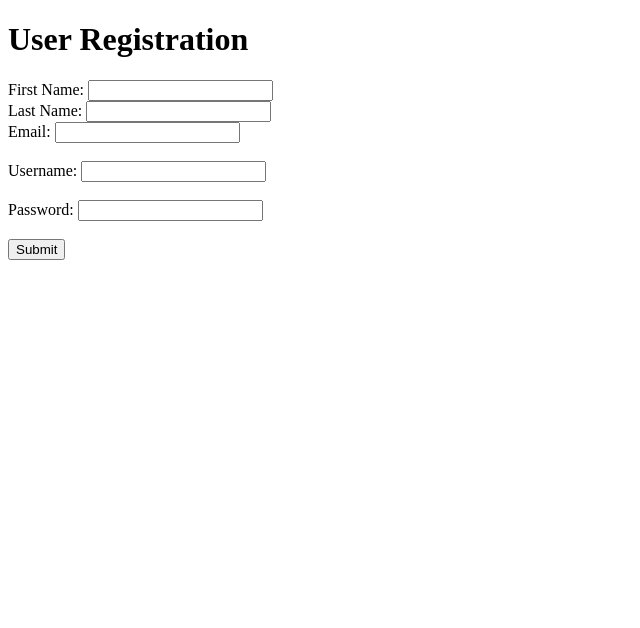
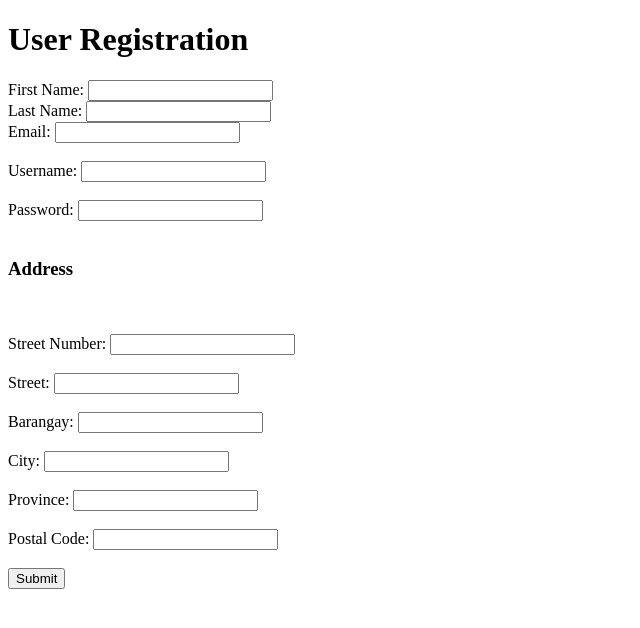
Before and after one commit to Abnederio/Vet-Proj, a Flask app: page / in a window 1280 px wide. Shown: the top 628 px of the page, without its empty margins (0-640 px from the left). Run offline with Flask 3, Linux system fonts and the light colour scheme.

Commit message:
pet_owners and address changes

```diff
--- a/app.py
+++ b/app.py
@@ -1,5 +1,6 @@
 from flask import Flask, render_template, request
 from models.pet_owners import Pet_owners
+from models.address import Address
 
 app = Flask(__name__)
 
@@ -16,4 +17,6 @@ def petOwnerRegisterReceived():
     if request.method == "POST":
         form_data = request.form
         Pet_owners.form_register(form_data)
+        Address.form_register(form_data)
+
     return render_template("user_registration.html")
--- /dev/null
+++ b/templates/layout.html
@@ -0,0 +1,11 @@
+<!DOCTYPE html>
+<html lang="en">
+<head>
+    <meta charset="UTF-8">
+    <meta name="viewport" content="width=device-width, initial-scale=1.0">
+    <title>{% block title %}{% endblock %}</title>
+</head>
+<body>
+    {%block body%}{% endblock %}
+</body>
+</html>
--- a/templates/user_registration.html
+++ b/templates/user_registration.html
@@ -1,12 +1,8 @@
-<!DOCTYPE html>
-<html lang="en">
-<head>
-    <meta charset="UTF-8">
-    <meta name="viewport" content="width=device-width, initial-scale=1.0">
-    <title>User registration</title>
-</head>
-<body>
-    <h1> User Registration</h1>
+{% extends "layout.html" %}
+
+{% block title %}Register{% endblock %}
+{% block body %}
+    <h1>User Registration</h1>
     <form action="/userRegistration" method = "POST">
         <label for="first_name">First Name: </label>
         <input type = "text" id="first_name" name="first_name" required><br>
@@ -23,7 +19,26 @@
         <label for="password">Password:</label>
         <input type="password" id="password" name="password" required><br><br>
 
+        <h3>Address</h3><br><br>
+
+        <label for="number">Street Number: </label>
+        <input type="text" id="number" name="number" required><br><br>
+
+        <label for="street">Street: </label>
+        <input type="text" id="street" name="street" required><br><br>
+
+        <label for="barangay">Barangay: </label>
+        <input type="text" id="barangay" name="barangay" required><br><br>
+
+        <label for="city">City: </label>
+        <input type="text" id="city" name="city" required><br><br>
+
+        <label for="province">Province: </label>
+        <input type="text" id="province" name="province" required><br><br>
+
+        <label for="postal_code">Postal Code: </label>
+        <input type="text" id="postal_code" name="postal_code" required><br><br>
+
         <button type="submit">Submit</button>
     </form>
-</body>
-</html>
+{% endblock %}
```
Also changed, not shown: models/address.py (+18 -1 lines), models/pet_owners.py (+6 -2 lines).
